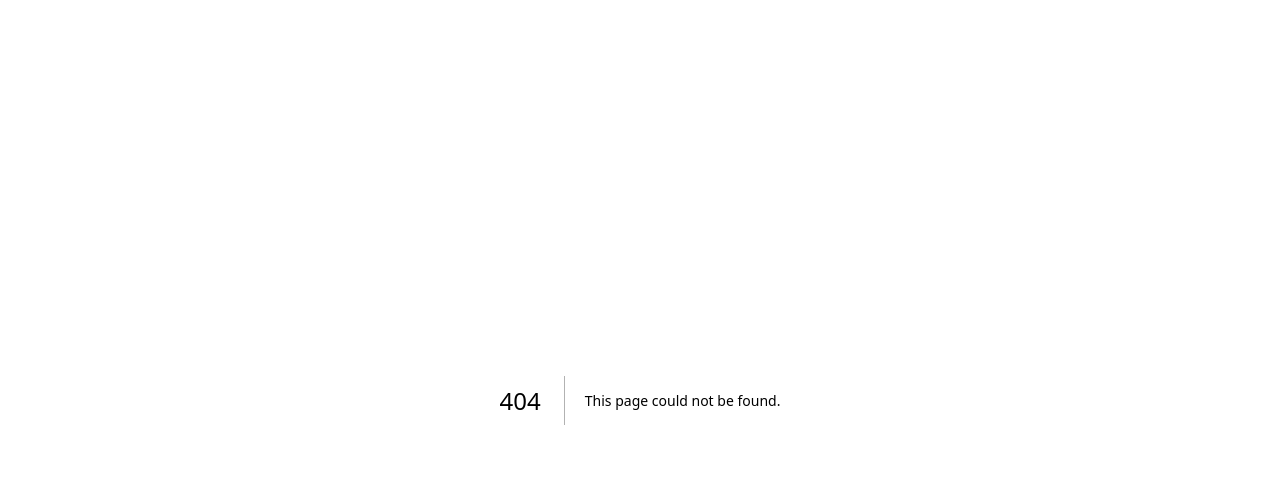
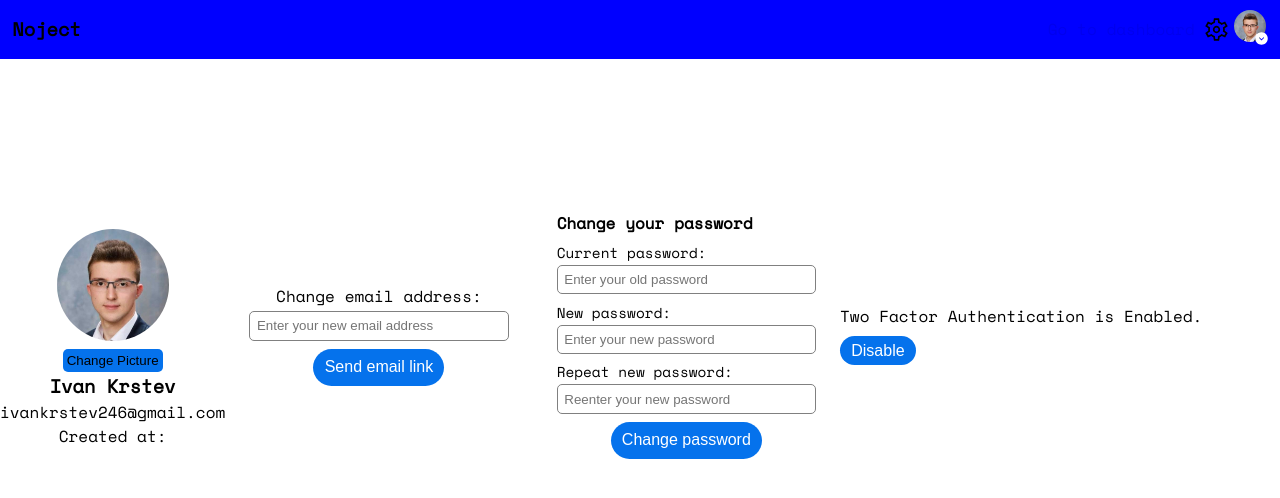
Before and after one commit to ivankrstev/noject, a Next.js app in the folder client/: page /account in a window 1280 px wide. Before the commit this address had no page. Shown: the top 498 px of the page. Built offline with nearby package versions, Linux system fonts and the light colour scheme.

Commit message:
Added account page for email&password changing and 2FA toggle

```diff
--- /dev/null
+++ b/client/pages/account.js
@@ -0,0 +1,120 @@
+import styles from "@/styles/Account.module.css";
+import Pic from "@/public/icons/photo.jpg";
+import { Fragment, useState } from "react";
+import Head from "next/head";
+import Navbar from "@/components/Navbar";
+import { QRCodeCanvas } from "qrcode.react";
+import Modal from "react-modal";
+import Image from "next/image";
+import CloseIcon from "@/public/icons/close.svg";
+
+export default function account() {
+  const [tfaPage, setTfaPage] = useState(1);
+  const [openModal, setOpenModal] = useState(false);
+  const [toggleTwoFactorAuth, setToggleTwoFactorAuth] = useState(true);
+
+  return (
+    <Fragment>
+      <Head>
+        <title>My account - Noject</title>
+      </Head>
+      <Navbar showSidebar={true} showBtnDashboard={true} />
+      <div className={styles.account}>
+        <div className={styles.profileInfo}>
+          <img src={Pic.src} alt='Profile Picture' />
+          <input
+            type='file'
+            hidden
+            accept='image/*'
+            multiple={false}
+            onChange={(e) => {
+              if (e.target.files[0]) console.log(e.target.files);
+            }}
+          />
+          <button
+            onClick={(e) => {
+              e.target.previousSibling.click();
+            }}>
+            Change Picture
+          </button>
+          <h3>Ivan Krstev</h3>
+          <p>ivankrstev246@gmail.com</p>
+          <p>Created at: </p>
+        </div>
+        <div className={styles.changeEmailForm}>
+          <label htmlFor='changeEmail'>Change email address:</label>
+          <input id='changeEmail' type='email' placeholder='Enter your new email address' />
+          <button>Send email link</button>
+        </div>
+        <div className={styles.changePasswordForm}>
+          <h4>Change your password</h4>
+          <label htmlFor=''>Current password:</label>
+          <input id='' type='password' placeholder='Enter your old password' />
+          <label htmlFor=''>New password:</label>
+          <input id='' type='password' placeholder='Enter your new password' />
+          <label htmlFor=''>Repeat new password:</label>
+          <input id='' type='password' placeholder='Reenter your new password' />
+          <button>Change password</button>
+        </div>
+        <div className={styles.twoFactorAuth}>
+          <p>
+            Two Factor Authentication is {toggleTwoFactorAuth ? "Enabled" : "Disabled"}
+            {". "}
+            <button className={styles.toggleTwoFactorAuthBtn}>
+              {toggleTwoFactorAuth ? "Disable" : "Enable"}
+            </button>
+          </p>
+          <Modal className={styles.twoFactorModal} isOpen={openModal}>
+            <div className={styles.scanQrCode}>
+              <div className={styles.scanQrCodeHeader}>
+                <h3>
+                  {toggleTwoFactorAuth
+                    ? "Enable two-factor authentication"
+                    : "Disable two-factor authentication"}
+                </h3>
+                <button onClick={() => setOpenModal(false)}>
+                  <Image src={CloseIcon} alt='Close Modal' width={30} />
+                </button>
+              </div>
+              {tfaPage === 1 && (
+                <Fragment>
+                  <div className={styles.qrCodeImg}>
+                    <QRCodeCanvas value='F1LPCLXF795RENEH' />
+                  </div>
+                  <p>
+                    Scan the QR code or manually enter the following code:{" "}
+                    <span>F1LPCLXF795RENEH</span>
+                  </p>
+                  <button className={styles.complete2FABtn} onClick={() => setTfaPage(2)}>
+                    Continue
+                  </button>
+                </Fragment>
+              )}
+              {tfaPage === 2 && (
+                <Fragment>
+                  <label>Enter the code generated by your authentication app.</label>
+                  <input type='text' />
+                  <div className={styles.twoFactorFormButtons}>
+                    {toggleTwoFactorAuth && (
+                      <button
+                        style={{
+                          backgroundColor: "grey",
+                          borderColor: "grey",
+                          marginRight: "0.3em",
+                        }}
+                        className={styles.complete2FABtn}
+                        onClick={() => setTfaPage(1)}>
+                        Go Back
+                      </button>
+                    )}
+                    <button className={styles.complete2FABtn}>Verify</button>
+                  </div>
+                </Fragment>
+              )}
+            </div>
+          </Modal>
+        </div>
+      </div>
+    </Fragment>
+  );
+}
--- /dev/null
+++ b/client/styles/Account.module.css
@@ -0,0 +1,196 @@
+.account {
+  margin-top: 5em;
+  display: flex;
+  justify-content: center;
+  align-items: center;
+  min-height: 50vh;
+}
+.profileInfo {
+  display: flex;
+  flex-direction: column;
+  align-items: center;
+}
+.profileInfo img {
+  margin-bottom: 0.5em;
+  border-radius: 50%;
+  width: 7em;
+}
+.profileInfo button {
+  background-color: #0572ec;
+  padding: 0.3em;
+  border-radius: 5px;
+  cursor: pointer;
+  border: 0;
+}
+.changeEmailForm {
+  display: flex;
+  flex-direction: column;
+  align-items: center;
+  padding: 1em 1.5em;
+}
+.changeEmailForm input {
+  min-width: 35ch;
+  margin-top: 0.25em;
+  border-radius: 5px;
+  border: 1px solid grey;
+  height: 30px;
+  line-height: 2em;
+  padding: 0.12em 0;
+  padding-left: 0.5em;
+  transition: box-shadow 0.25s ease-in-out;
+  outline: none;
+}
+.changeEmailForm button,
+.changePasswordForm button,
+.toggleTwoFactorAuthBtn,
+.complete2FABtn {
+  margin: 0.5em 0;
+  min-width: 10%;
+  font-size: 1em;
+  padding: 0.6em 0.7em;
+  cursor: pointer;
+  border-radius: 24px;
+  color: #fff;
+  background-color: #0572ec;
+  border: 0;
+  transition: background-color 0.25s ease-in-out;
+}
+.changeEmailForm button:hover,
+.changePasswordForm button:hover,
+.toggleTwoFactorAuthBtn:hover .complete2FABtn:hover {
+  background-color: #0665cf;
+}
+.changePasswordForm {
+  display: flex;
+  flex-direction: column;
+  padding: 1em 1.5em;
+}
+.changePasswordForm input {
+  min-width: 35ch;
+  border-radius: 5px;
+  border: 1px solid grey;
+  height: 2.2em;
+  padding: 0.12em 0;
+  padding-left: 0.5em;
+  transition: box-shadow 0.25s ease-in-out;
+  outline: none;
+}
+.changePasswordForm label {
+  margin-top: 0.5em;
+  margin-bottom: 0.15em;
+  font-size: 0.9em;
+}
+.changePasswordForm button {
+  width: fit-content;
+  margin-right: auto;
+  margin-left: auto;
+}
+.account input:focus {
+  box-shadow: inset 0 0 0 1px rgb(0 128 255 / 30%), 0 0 0 3px rgb(0 128 255 / 30%);
+}
+.toggleTwoFactorAuthBtn {
+  padding: 0.35em 0.7em;
+}
+.twoFactorModal {
+  background-color: var(--form-background);
+  position: absolute;
+  top: 50%;
+  left: 50%;
+  transform: translate(-50%, -50%);
+}
+.scanQrCode {
+  display: flex;
+  flex-direction: column;
+  align-items: center;
+  justify-content: flex-start;
+}
+.scanQrCodeHeader {
+  width: 100%;
+  padding: 0.7em;
+  display: flex;
+  justify-content: space-between;
+  align-items: center;
+  border-bottom: 1px solid #fff;
+}
+.scanQrCodeHeader button {
+  background-color: transparent;
+  display: flex;
+  text-align: center;
+  border: 0;
+  cursor: pointer;
+  padding: 0.05em;
+  filter: var(--toggle-password);
+}
+.qrCodeImg {
+  margin-top: 0.7em;
+  background-color: #fff;
+  padding: 1.5em;
+}
+.scanQrCode p {
+  margin: 0.5em 0;
+  padding: 0 1.5em;
+}
+.scanQrCode label {
+  margin: 0.7em 0;
+}
+.scanQrCode input {
+  border-radius: 5px;
+  border: 1px solid grey;
+  height: 2.2em;
+  padding: 0.12em 0;
+  padding-left: 0.5em;
+  transition: box-shadow 0.25s ease-in-out;
+  outline: none;
+  width: 60%;
+}
+.scanQrCode input:focus {
+  box-shadow: inset 0 0 0 1px rgb(0 128 255 / 30%), 0 0 0 3px rgb(0 128 255 / 30%);
+}
+.twoFactorFormButtons {
+  display: flex;
+  justify-content: center;
+}
+.complete2FABtn {
+  margin-bottom: 1em;
+  padding: 0.5em 1em;
+}
+@media only screen and (max-width: 350px) {
+}
+@media only screen and (max-width: 499px) {
+  .account {
+    flex-direction: column;
+  }
+  .twoFactorModal {
+    width: 90vw;
+  }
+  .twoFactorAuth {
+    text-align: center;
+  }
+}
+@media only screen and (min-width: 500px) {
+  .twoFactorModal {
+    width: 70vw;
+  }
+}
+@media only screen and (min-width: 630px) {
+}
+@media only screen and (min-width: 768px) {
+  .twoFactorModal {
+    width: 60vw;
+  }
+}
+@media only screen and (min-width: 1024px) {
+  .twoFactorModal {
+    width: 40vw;
+  }
+}
+@media only screen and (min-width: 1220px) {
+  .twoFactorModal {
+    width: 35vw;
+  }
+}
+@media only screen and (min-width: 1440px) {
+  .twoFactorModal {
+    width: 30vw;
+  }
+}
```
